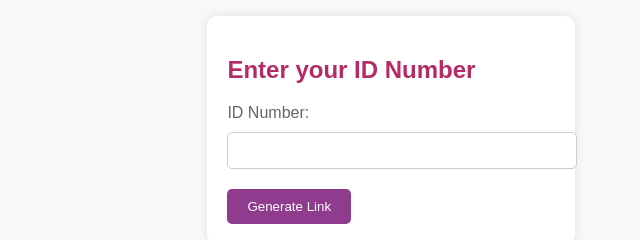
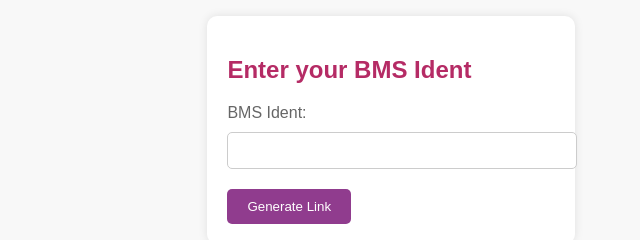
Before and after one commit to TarekEzzEldean/teleperformance-id-link-generator2, a plain HTML site: page index.html in a window 1280 px wide. Shown: the part 270-510 px from the top of the page, 249-889 px from the left. Drawn offline with Linux system fonts and the light colour scheme.

Commit message:
Update index.html

```diff
--- a/index.html
+++ b/index.html
@@ -12,16 +12,16 @@
 
 <div class="popup-container">
     <div class="popup-content" id="step1">
-        <h2>Enter your ID Number</h2>
+        <h2>Enter your BMS Ident</h2>
         <form id="id-form">
-            <label for="id">ID Number:</label>
+            <label for="id">BMS Ident:</label>
             <input type="text" id="id" name="id" required>
             <button type="submit">Generate Link</button>
         </form>
     </div>
 
     <div class="popup-content" id="step2" style="display: none;">
-        <h2>Your Generated Link</h2>
+        <h2>Your Referral Link</h2>
         <div id="generated-link"></div>
     </div>
 </div>
```
